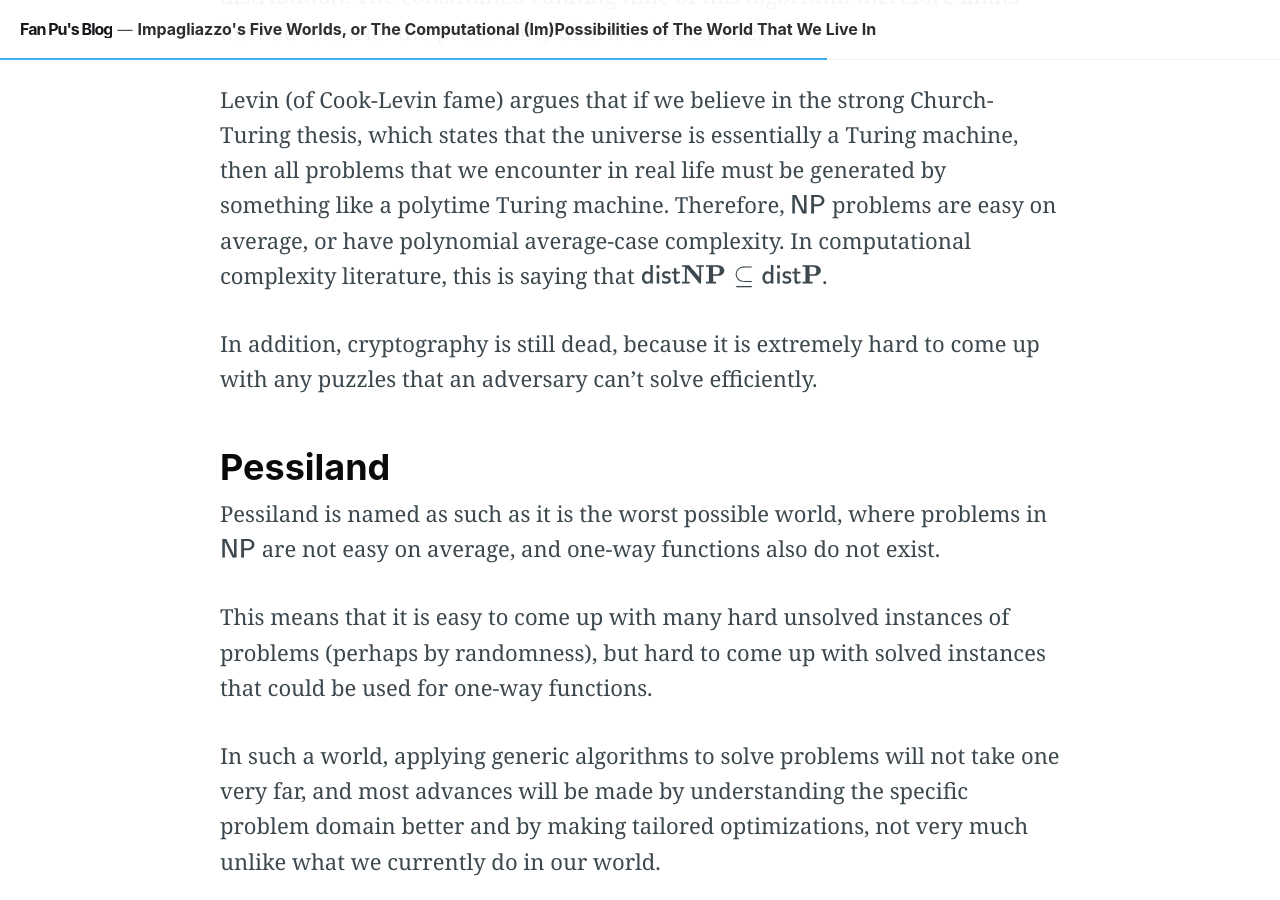
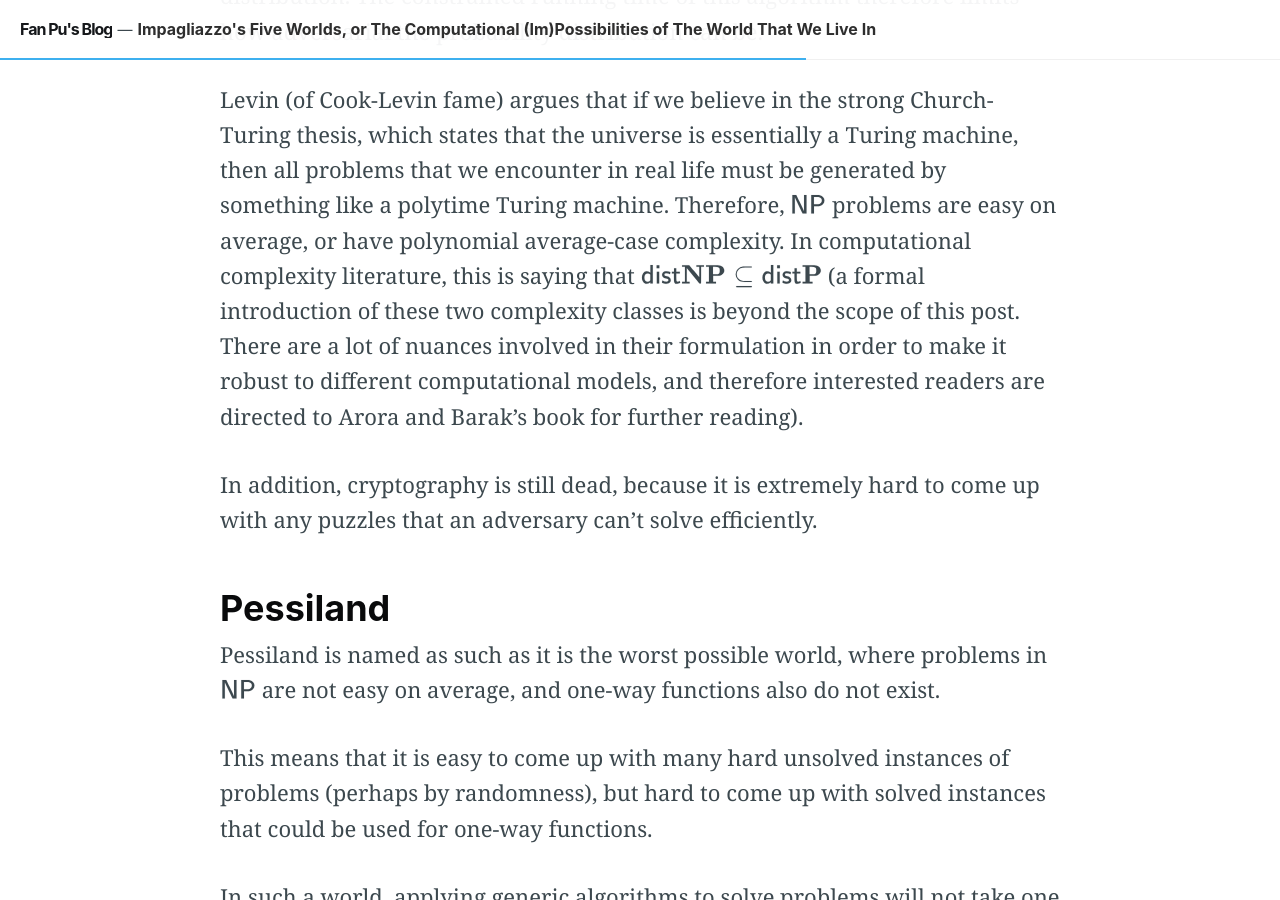
Before and after one commit to fanpu/blog, a Jekyll site: the page built from _posts/2022-07-20-impagliazzos-five-worlds.markdown, in a window 1280 px wide and 900 px high, scrolled down 4412 px. Built offline with Jekyll 4.4.1, drawn with Linux system fonts in a browser that asks for light colours; nearby versions of some CDN libraries; comment, search, counter and statistics services are not loaded; the table of contents is made by our own code.

Commit message:
some clarifications

```diff
--- a/_posts/2022-07-20-impagliazzos-five-worlds.markdown
+++ b/_posts/2022-07-20-impagliazzos-five-worlds.markdown
@@ -95,7 +95,10 @@ problems that we encounter in real life must be generated by something like a
 polytime Turing machine. Therefore, $$ \NP $$ problems are easy on average, or
 have polynomial average-case complexity.
 In computational complexity literature, this is saying that $$ \distNP \subseteq
-\distP $$.
+\distP $$ (a formal introduction of these two complexity classes is beyond the
+scope of this post. There are a lot of nuances involved in their formulation in
+order to make it robust to different computational models, and therefore
+interested readers are directed to Arora and Barak's book for further reading).
 
 In addition, cryptography is still dead, because it is extremely hard to come up
 with any puzzles that an adversary can't solve efficiently.
@@ -164,4 +167,5 @@ Complexity](https://www2.karlin.mff.cuni.cz/~krajicek/ri5svetu.pdf)
 https://www2.cs.sfu.ca/~kabanets/881/scribe_notes/lec8.pdf)
 - Arora, S., &amp; Barak, B. (2016). Computational Complexity: A Modern
 Approach. Cambridge University Press.
+
 *Banner picture: Denali National Park, Alaska*
```
Also changed, not shown: other parts of _posts/2022-07-20-impagliazzos-five-worlds.markdown (+1 -1 lines).
